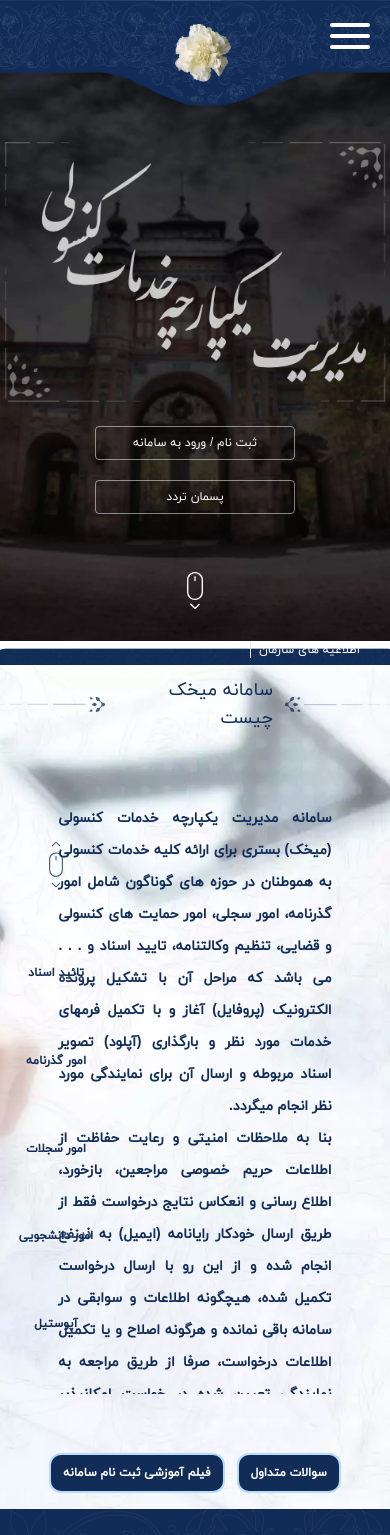
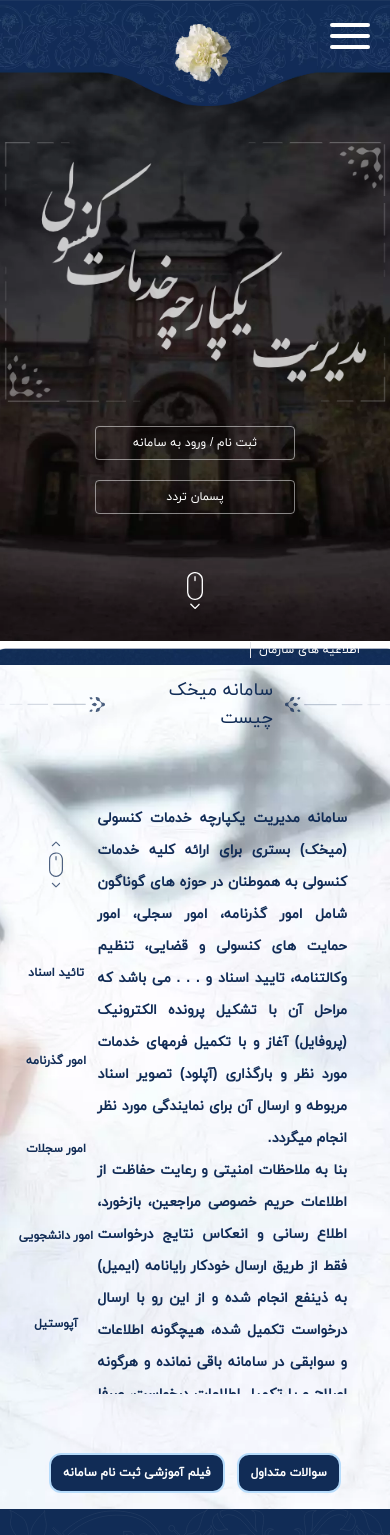
Before and after one commit to ami-hp/mikhak, an Angular app: page / in a window 390 px wide. Shown: the top 1535 px of the page. Built offline with nearby package versions, Linux system fonts and the light colour scheme.

Commit message:
FIXED: scrolling issue in home tabs

```diff
--- a/src/app/pages/home/home.component.scss
+++ b/src/app/pages/home/home.component.scss
@@ -59,7 +59,7 @@
         direction: ltr;
         *{ direction: rtl; }
 
-        @apply max-w-[80%] px-[5%] max-h-[70%] overflow-auto leading-8 font-bold text-justify;
+        @apply max-w-[80%] pe-1 ps-[15%] md:px-[5%] max-h-[70%] overflow-auto leading-8 font-bold text-justify;
 
         &::-webkit-scrollbar {
           width: 10px;
--- a/src/app/pages/home/home.component.ts
+++ b/src/app/pages/home/home.component.ts
@@ -16,9 +16,11 @@ import {Subscription} from 'rxjs';
     trigger('tabContent', [
       state('active', style({
         opacity: 1,
+        zIndex: 0,
       })),
       state('inactive', style({
         opacity: 0,
+        zIndex: -10,
       })),
       transition('inactive => active', [
         animate('300ms ease-in')
```
